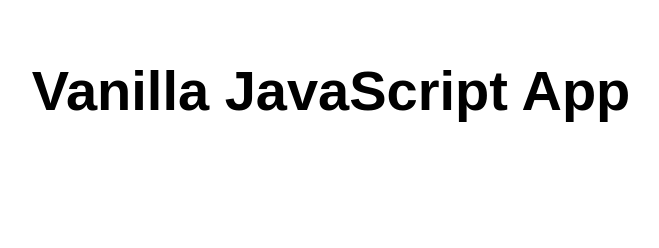
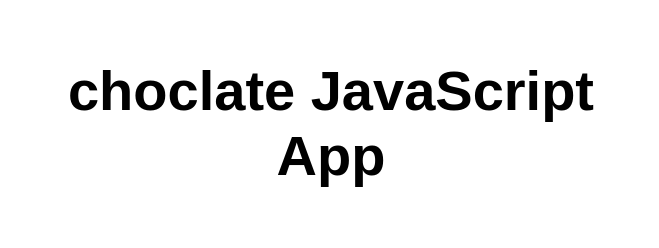
Before and after one commit to lasyasri899/my-second-static-web-app, a website: page src/index.html in a window 1280 px wide. Shown: the whole page, without its empty margins (309-968 px from the left). Drawn offline with Linux system fonts and the light colour scheme.

Commit message:
Update index.html

```diff
--- a/src/index.html
+++ b/src/index.html
@@ -10,7 +10,7 @@
 
 <body>
   <main>
-    <h1>Vanilla JavaScript App</h1>
+    <h1>choclate JavaScript App</h1>
   </main>
 </body>
 
```
